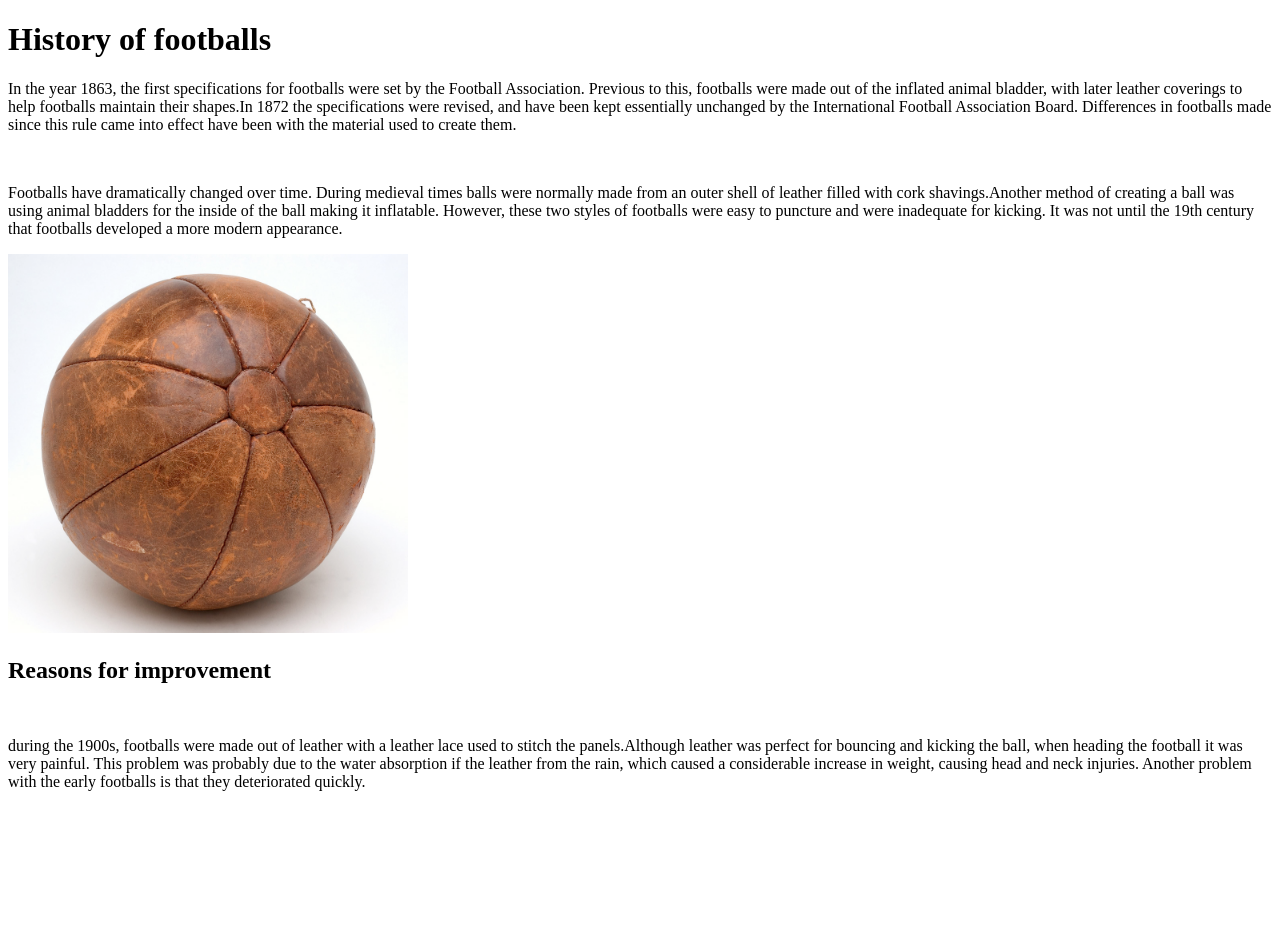
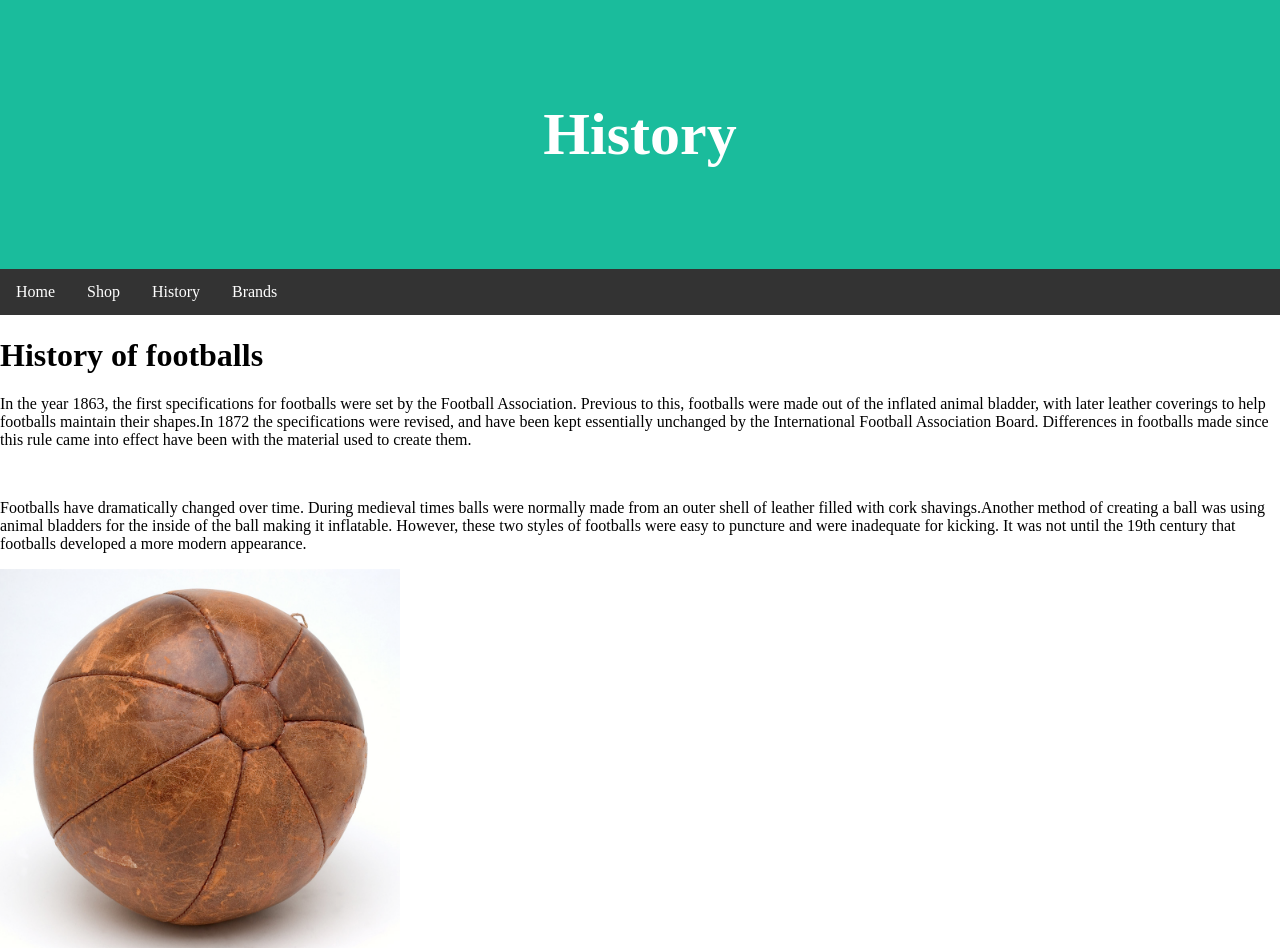
Before and after one commit to AndrewFoxATU/WebTechProject1, a plain HTML site: page history.html in a window 1280 px wide. Shown: the top 951 px of the page. Before the commit the page ends 807 px from the top, so only its background shows below. Drawn offline with Linux system fonts and the light colour scheme.

Commit message:
added bar history

```diff
--- a/history.html
+++ b/history.html
@@ -4,9 +4,19 @@
     <meta charset="UTF-8">
     <meta name="viewport" content="width=device-width, initial-scale=1.0">
     <title>Document</title>
+    <link rel="stylesheet" href="style.css">
 </head>
 
 <body>
+    <div class="header">
+        <h1>History</h1>
+      </div>
+    <ul>
+        <li><a href="index.html">Home</a></li>
+        <li><a href="Shop.html">Shop</a></li>
+        <li><a href="history.html">History</a></li>
+        <li><a href="Brands.html">Brands</a></li>
+      </ul>
 <h1>History of footballs</h1>
 <p>In the year 1863, the first specifications for footballs were set by the Football Association. Previous to this,
      footballs were made out of the inflated animal bladder, with later leather coverings to help footballs maintain their
```
Also changed, not shown: Shop.html (+1 -1 lines), index.html (+1 -1 lines).
